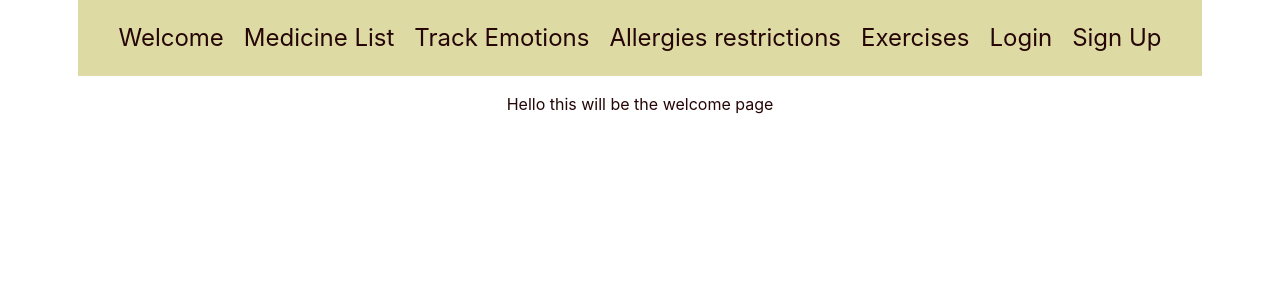
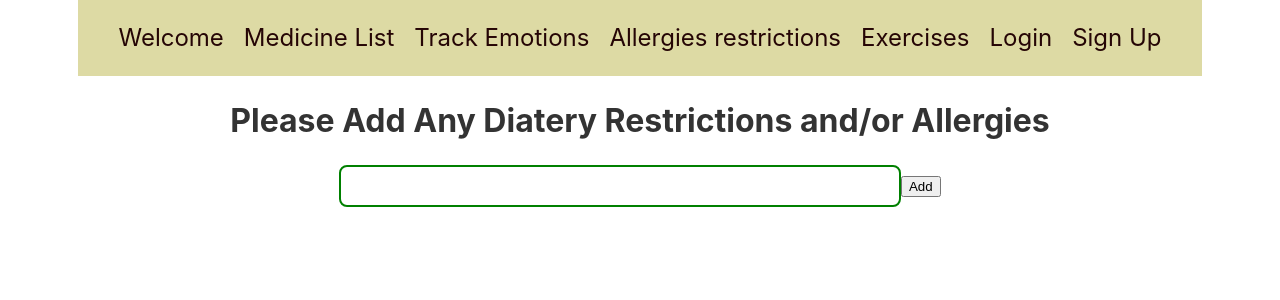
Before and after one commit to sameedJafri/medHealth, a React (Vite) app in the folder client/frontend/: page /Restrictions in a window 1280 px wide. Shown: the top 300 px of the page. Built offline with nearby package versions, Linux system fonts and the light colour scheme.

Commit message:
Adding functionality to the restrictions page

```diff
--- /dev/null
+++ b/client/frontend/src/Pages/Components/InputField.jsx
@@ -0,0 +1,46 @@
+import { useState } from "react";
+import './styles/InputField.css'
+
+export default function AddDynamicInputFields() {
+  const [inputs, setInputs] = useState([{ restriction: ""}]);
+
+  const handleAddInput = () => {
+    setInputs([...inputs, { restriction: ""}]);
+  };
+
+  const handleChange = (event, index) => {
+    let { name, value } = event.target;
+    let onChangeValue = [...inputs];
+    onChangeValue[index][name] = value;
+    setInputs(onChangeValue);
+  };
+
+  const handleDeleteInput = (index) => {
+    const newArray = [...inputs];
+    newArray.splice(index, 1);
+    setInputs(newArray);
+  };
+
+
+  return (
+    <div className="container">
+      {inputs.map((item, index) => (
+        <div className="input_container" key={index}>
+          <input
+            name="restriction"
+            type="text"
+            value={item.restriction}
+            onChange={(event) => handleChange(event, index)}
+          />
+
+          {inputs.length > 1 && (
+            <button onClick={() => handleDeleteInput(index)}>Delete</button>
+          )}
+          {index === inputs.length - 1 && (
+            <button onClick={() => handleAddInput()}>Add</button>
+          )}
+        </div>
+      ))}
+    </div>
+  );
+}
--- a/client/frontend/src/Pages/Components/NavBar.jsx
+++ b/client/frontend/src/Pages/Components/NavBar.jsx
@@ -1,8 +1,6 @@
 import './Styles/NavBar.css';
 
 function NavBar() {
-
-    //const [userLoggedIn, setUserLoggerIn] = useState(false);
 
     return (
         <div id="navbar">
--- /dev/null
+++ b/client/frontend/src/Pages/Components/styles/InputField.css
@@ -0,0 +1,13 @@
+/* Style for the input field */
+input {
+    width: 50%;
+    padding: 10px;
+    font-size: 1em;
+    border: 2px solid green;
+    border-radius: 8px;
+    box-sizing: border-box;
+
+}
+.input_container{
+    margin-bottom: 10px;
+}
--- a/client/frontend/src/Pages/Restrictions.css
+++ b/client/frontend/src/Pages/Restrictions.css
@@ -0,0 +1,17 @@
+
+
+/* Style for the heading */
+h1 {
+    font-size: 2em;
+    color: #333;
+    margin-bottom: 20px; /* Add margin below the h1 to separate it from the input fields */
+    text-align: center; /* Optional: Center align the heading */
+}
+
+/* Wrapper for user input fields */
+.user-input {
+    margin-top: 20px; /* Add space between the heading and input fields */
+    display: flex;
+    flex-direction: column; /* Stack input fields vertically */
+    justify-content: space-between;
+}
--- a/client/frontend/src/Pages/Restrictions.jsx
+++ b/client/frontend/src/Pages/Restrictions.jsx
@@ -1,13 +1,16 @@
 import './Restrictions.css';
 import NavBar from './Components/NavBar';
-
+import InputField from './Components/InputField'
 
 function Restrictions(){
 
     return (
         <div className = "content-wrap">
             <NavBar/>
-            <p>Hello this will be the welcome page</p>
+            <h1>Please Add Any Diatery Restrictions and/or Allergies</h1>
+            <div className = "user-intput">
+               <InputField/>
+            </div>
         </div>
       );
 }
```
